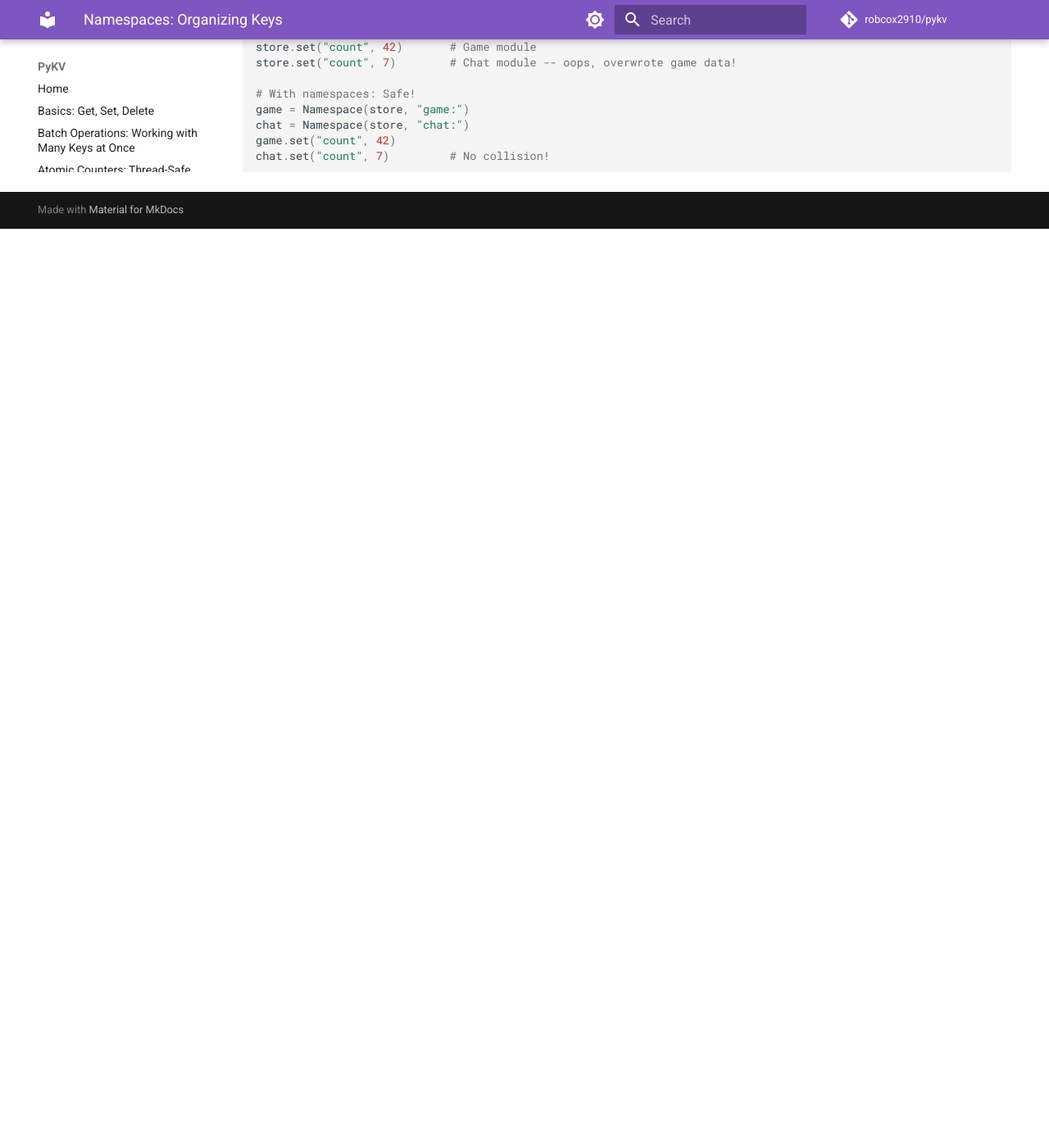
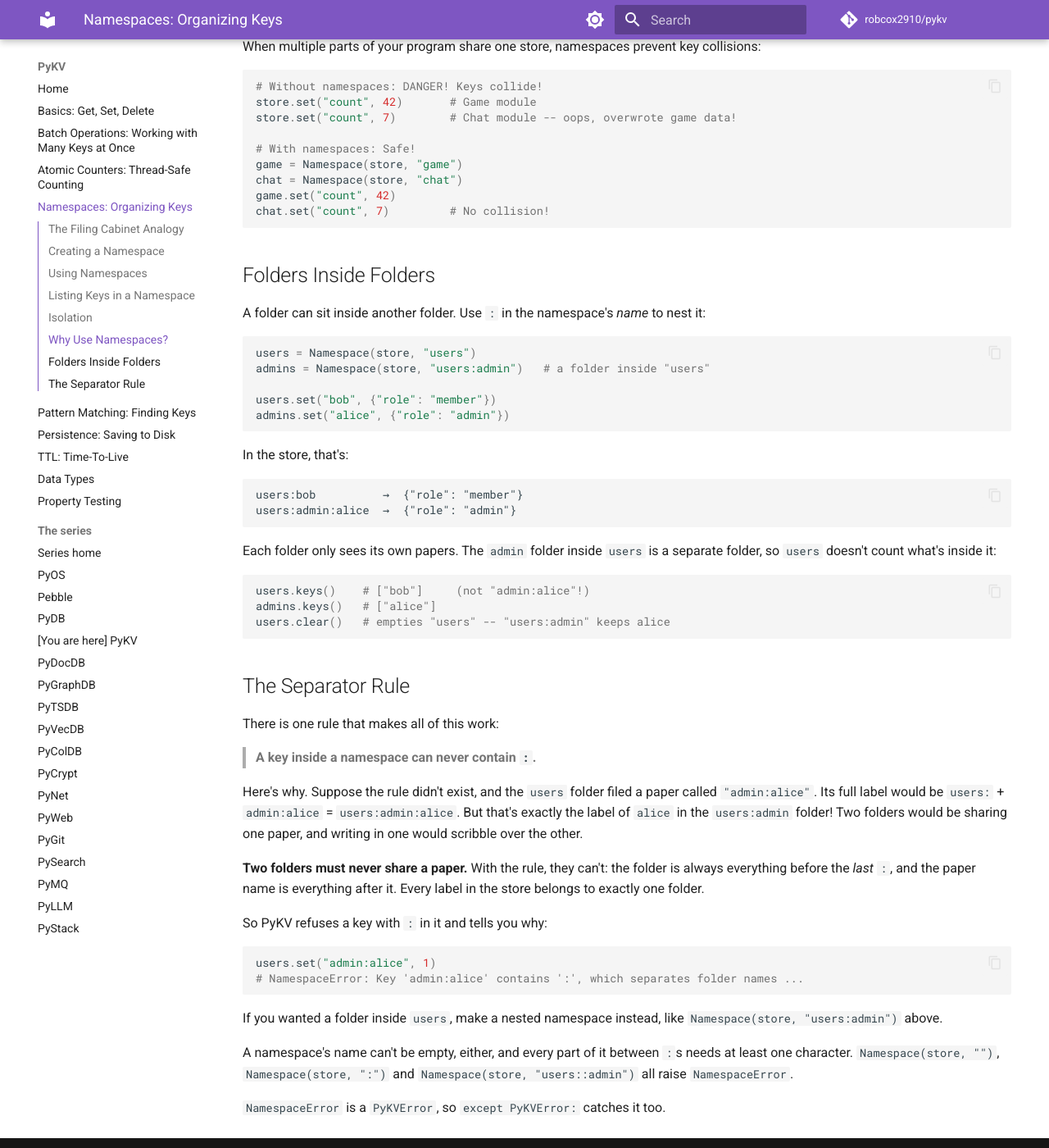
Before and after one commit to robcox2910/pykv, an MkDocs documentation site: the page built from docs/concepts/namespaces.md, in a window 1280 px wide and 1400 px high, scrolled down 1576 px. Shown: the whole window at 82% size. Built offline with MkDocs 1.6.1 and Material for MkDocs 9.7.7, drawn with Linux system fonts in a browser that asks for light colours; comment, search, counter and statistics services are not loaded; before the commit the page ends 1855 px from its top, so only the background shows below that; some of the changed text lies outside the part shown.

Commit message:
docs: explain the namespace separator rule
Co-Authored-By: Claude Opus 5.5 <noreply@anthropic.com>

````diff
--- a/docs/concepts/namespaces.md
+++ b/docs/concepts/namespaces.md
@@ -12,7 +12,7 @@ Imagine a giant filing cabinet at school. Instead of throwing all papers into on
 📁 english:essay
 ```
 
-The folder name (`math:`, `science:`, `english:`) is the **namespace**. It keeps things organized so that `math:homework1` and `english:homework1` don't get mixed up.
+The folder name (`math`, `science`, `english`) is the **namespace**. The `:` between the folder name and the paper name is the **separator**. It keeps things organized so that `math:homework1` and `english:homework1` don't get mixed up.
 
 ## Creating a Namespace
 
@@ -22,8 +22,8 @@ from pykv import BasicStore, Namespace
 store = BasicStore()
 
 # Create namespaces (like labeled folders)
-users = Namespace(store, "users:")
-posts = Namespace(store, "posts:")
+users = Namespace(store, "users")
+posts = Namespace(store, "posts")
 ```
 
 ## Using Namespaces
@@ -46,6 +46,10 @@ users:alice  →  {"role": "admin"}
 users:bob    →  {"role": "member"}
 posts:1      →  "Hello, world!"
 ```
+
+The `:` is added for you. You can write it yourself if you like --
+`Namespace(store, "users:")` is exactly the same folder as
+`Namespace(store, "users")`.
 
 ## Listing Keys in a Namespace
 
@@ -74,8 +78,71 @@ store.set("count", 42)       # Game module
 store.set("count", 7)        # Chat module -- oops, overwrote game data!
 
 # With namespaces: Safe!
-game = Namespace(store, "game:")
-chat = Namespace(store, "chat:")
+game = Namespace(store, "game")
+chat = Namespace(store, "chat")
 game.set("count", 42)
 chat.set("count", 7)         # No collision!
 ```
+
+## Folders Inside Folders
+
+A folder can sit inside another folder. Use `:` in the namespace's
+*name* to nest it:
+
+```python
+users = Namespace(store, "users")
+admins = Namespace(store, "users:admin")   # a folder inside "users"
+
+users.set("bob", {"role": "member"})
+admins.set("alice", {"role": "admin"})
+```
+
+In the store, that's:
+
+```
+users:bob          →  {"role": "member"}
+users:admin:alice  →  {"role": "admin"}
+```
+
+Each folder only sees its own papers. The `admin` folder inside `users`
+is a separate folder, so `users` doesn't count what's inside it:
+
+```python
+users.keys()    # ["bob"]     (not "admin:alice"!)
+admins.keys()   # ["alice"]
+users.clear()   # empties "users" -- "users:admin" keeps alice
+```
+
+## The Separator Rule
+
+There is one rule that makes all of this work:
+
+> **A key inside a namespace can never contain `:`.**
+
+Here's why. Suppose the rule didn't exist, and the `users` folder filed
+a paper called `"admin:alice"`. Its full label would be
+`users:` + `admin:alice` = `users:admin:alice`. But that's exactly the
+label of `alice` in the `users:admin` folder! Two folders would be
+sharing one paper, and writing in one would scribble over the other.
+
+**Two folders must never share a paper.** With the rule, they can't:
+the folder is always everything before the *last* `:`, and the paper
+name is everything after it. Every label in the store belongs to exactly
+one folder.
+
+So PyKV refuses a key with `:` in it and tells you why:
+
+```python
+users.set("admin:alice", 1)
+# NamespaceError: Key 'admin:alice' contains ':', which separates folder names ...
+```
+
+If you wanted a folder inside `users`, make a nested namespace instead,
+like `Namespace(store, "users:admin")` above.
+
+A namespace's name can't be empty, either, and every part of it between
+`:`s needs at least one character. `Namespace(store, "")`,
+`Namespace(store, ":")` and `Namespace(store, "users::admin")` all raise
+`NamespaceError`.
+
+`NamespaceError` is a `PyKVError`, so `except PyKVError:` catches it too.
````
Also changed, not shown: docs/concepts/patterns.md (+5 -4 lines), docs/property-testing.md (+6 -0 lines).
